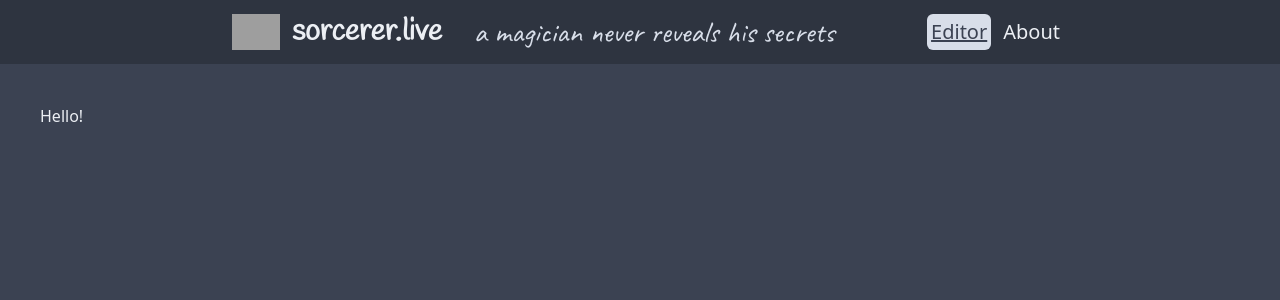
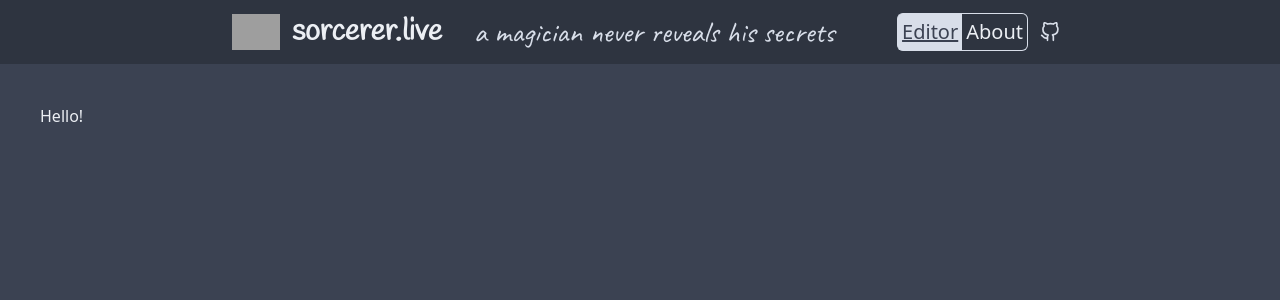
Before and after one commit to furquan-lp/react-sorcerer, a React (Vite) app: page / in a window 1280 px wide. Shown: the top 300 px of the page. Built offline with nearby package versions, Linux system fonts and the light colour scheme; grey boxes are pictures that could not be loaded.

Commit message:
Added github icon and link and made the about/editor links into joined buttons

```diff
--- a/src/components/Header.tsx
+++ b/src/components/Header.tsx
@@ -1,3 +1,5 @@
+import { FiGithub } from "react-icons/fi";
+
 export default function Header() {
   return (
     <header className='bg-nord0 p-1 md:p-2.5'>
@@ -9,9 +11,14 @@ export default function Header() {
           <span className='font-logotext pl-8 text-nord4 hidden md:inline'>a magician never reveals his secrets</span>
         </span>
         <span className='flex items-center gap-x-2 md:gap-x-3 text-sm md:text-xl'>
-          <a href='/' className='text-nord1 bg-nord4 md:p-1 p-0.5 underline hover:no-underline rounded-md'>Editor
-          </a>
-          <a href='/about' className='hover:underline'>About</a>
+          <span className='flex items-center'>
+            <a href='/' className='text-nord1 bg-nord4 border border-r-0 border-nord4 md:p-1 p-0.5 underline
+             hover:no-underline rounded-md rounded-r-none'>Editor</a>
+            <a href='/about' className='hover:underline border border-nord4 border-l-0 rounded-l-none rounded-md p-0.5
+             md:p-1'>About</a>
+          </span>
+          <a href='https://github.com/furquan-lp/react-sorcerer' className='text-base md:text-xl text-nord6
+           md:text-nord4 md:hover:text-nord6 md:hover:text-2xl transition-all delay-200'><FiGithub /></a>
         </span>
       </span>
     </header>
```
